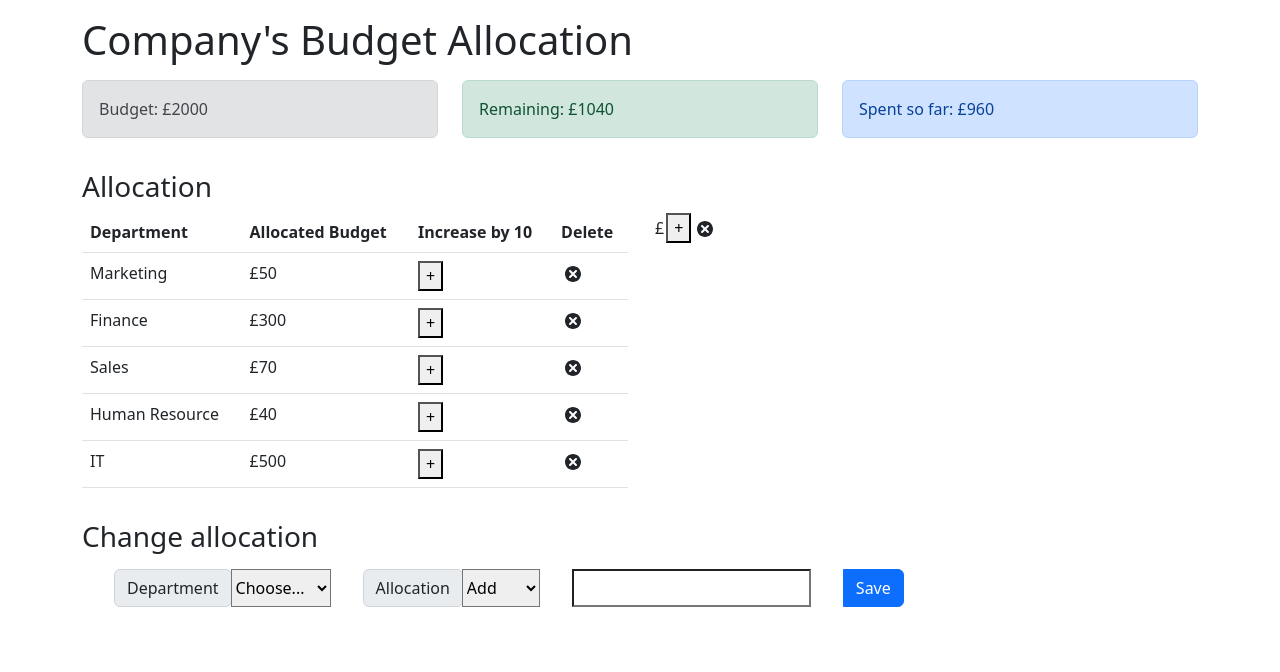
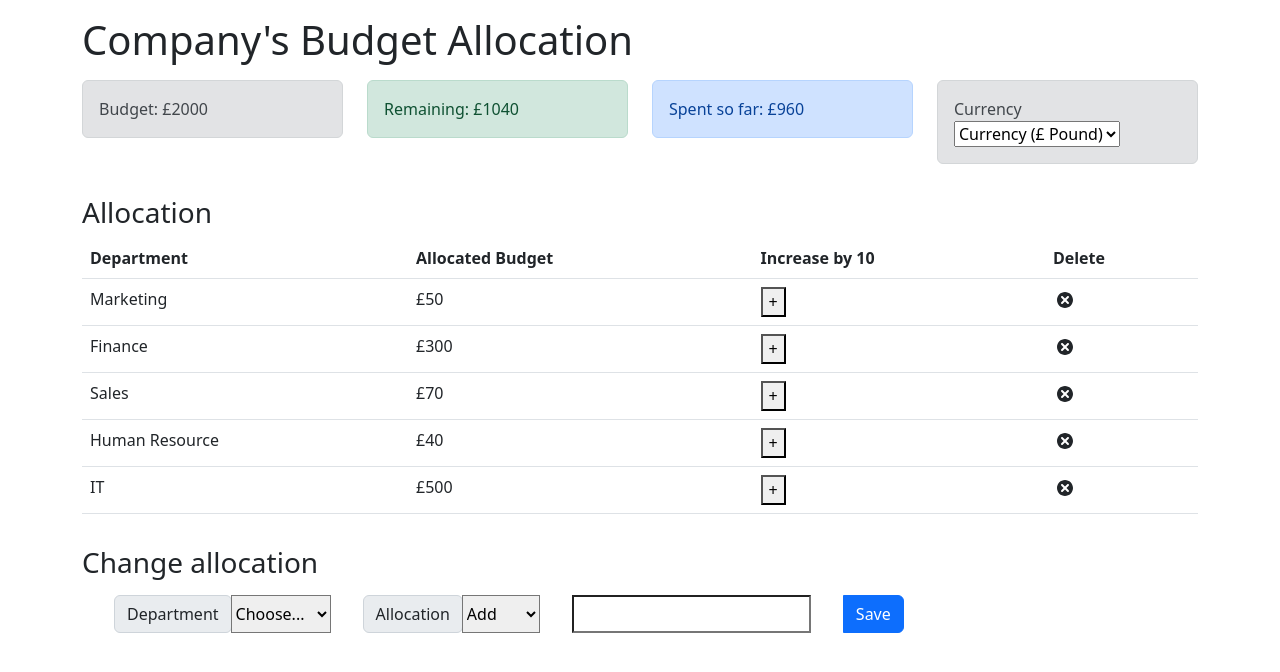
Before and after one commit to ibm-developer-skills-network/ejtos-react_budget_app, a React (Create React App) app: page / in a window 1280 px wide. Shown: the top 672 px of the page. Built offline with nearby package versions, Linux system fonts and the light colour scheme.

Commit message:
Update App.js

```diff
--- a/src/App.js
+++ b/src/App.js
@@ -8,7 +8,8 @@ import ExpenseTotal from './components/ExpenseTotal';
 import ExpenseList from './components/ExpenseList';
 import AllocationForm from './components/AllocationForm';
 import Remaining from './components/Remaining';
-import ExpenseItem from './components/ExpenseItem';
+import Currency from './components/Currency';
+
 
 // Add code to import the other components here under
 
@@ -33,16 +34,15 @@ const App = () => {
                            <div className = 'col-sm'>
                                 <ExpenseTotal />
                             </div>
+                           <div className = 'col-sm'>
+                                <Currency />
+                            </div>
                         </div>
                         <h3 className='mt-3'>Allocation</h3>
                         <div className = 'row'>
                         {/* Add ExpenseList component here under */}
                             <div className = 'col-sm'>
                                 <ExpenseList />
-                            </div>
-                        {/* Add ExpenseItem component here under */}
-                            <div className = 'col-sm'>
-                                <ExpenseItem />
                             </div>
                         </div>
                         <h3 className='mt-3'>Change allocation</h3>
```
